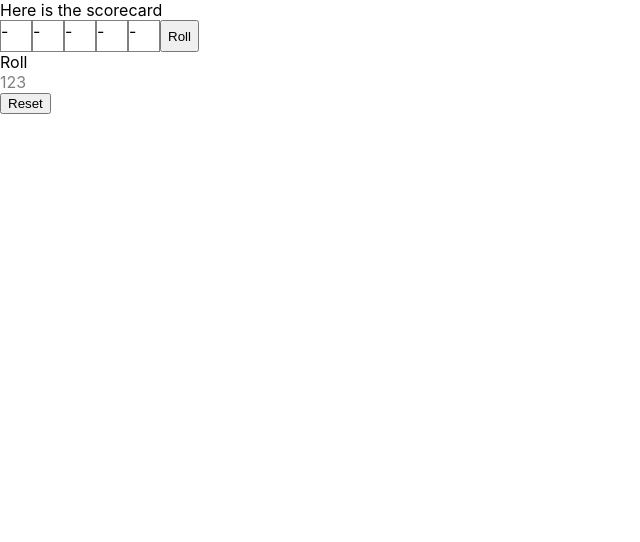
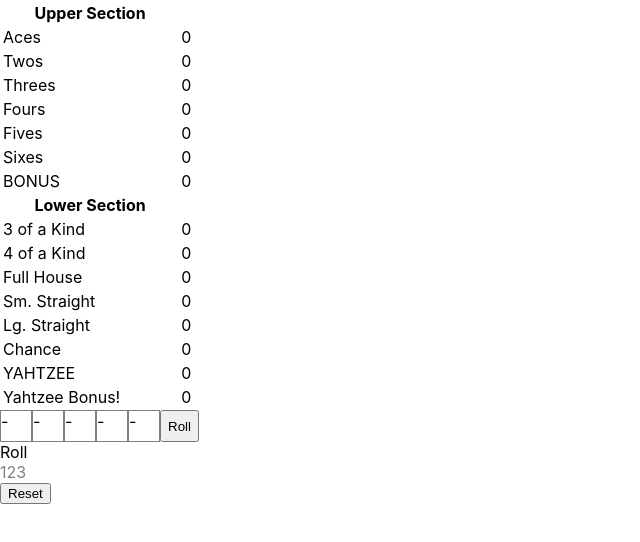
Before and after one commit to aamharris/yahtzee-react, a React (Create React App) app: page / in a window 1280 px wide. Shown: the top 542 px of the page, without its empty margins (0-640 px from the left). Built offline with nearby package versions, Linux system fonts and the light colour scheme.

Commit message:
complete calculating scoring possibilities for all dice rolls with tests

```diff
--- a/src/scorecard/ScorecardRow.tsx
+++ b/src/scorecard/ScorecardRow.tsx
@@ -6,10 +6,10 @@
 
 function ScorecardRow({ title, score, possibleScore }: ScorecardRowProps) {
     return (
-        <div style={{display: 'flex'}}>
-            <div style={{flexGrow: 1,  flexBasis: '100%'}}>{title}</div>
-            <div style={{flexGrow: 1, flexBasis: '100%'}}>{score ? score : possibleScore}</div>
-        </div>
+        <tr>
+            <td>{title}</td>
+            <td>{score ? score : possibleScore}</td>
+        </tr>
     );
 }
 
--- a/src/scorecard/index.tsx
+++ b/src/scorecard/index.tsx
@@ -1,5 +1,159 @@
-import React from 'react';
+import React, { useEffect, useState } from 'react';
+import { YahtzeeDice } from '../App';
+import { FULL_HOUSE_SCORE, LG_STRAIGHT_SCORE, SM_STRAIGHT_SCORE, YAHTZEE_SCORE } from '../constants';
+import ScorecardRow from './ScorecardRow';
 
-export default function Scorecard() {
-    return <div>Here is the scorecard</div>
+export type YahtzeeScorecard = {
+    upperSection: {
+        aces?: number,
+        twos?: number,
+        threes?: number,
+        fours?: number,
+        fives?: number,
+        sixes?: number,
+    },
+    lowerSection: {
+        threeOfAKind?: number,
+        fourOfAKind?: number,
+        fullHouse?: number,
+        smallStraight?: number,
+        largeStraight?: number,
+        yahtzee?: number,
+        chance?: number,
+        yahtzeeBonusCount?: number,
+    }
 }
+
+type ScorecardProps = {
+    dice: YahtzeeDice[];
+}
+
+export default function Scorecard({ dice }: ScorecardProps) {
+    const [possibleScores, setPossibleScores] = useState(initializeScorecard())
+
+    let totalCountOfDiceByValue: Map<number, number>;
+
+    useEffect(() => {
+        calculatePossibleScores(dice);
+    }, [dice]);
+
+    const getSumOfDiceWithTheNumber = (number: number): number => {
+        if (totalCountOfDiceByValue.has(number)) {
+            return totalCountOfDiceByValue.get(number) as number * number;
+        }
+        return 0;
+    }
+
+    const hasFullHouse = (): boolean => {
+        return totalCountOfDiceByValue.size === 2 && (totalCountOfDiceByValue.values().next().value === 3 ||
+        totalCountOfDiceByValue.values().next().value === 2);
+    }
+
+    const hasNumberOfSameDice = (number: number): boolean => {
+        return Array.from(totalCountOfDiceByValue.values()).filter((v) => v >= number ).length > 0;
+    }
+
+    const hasSmallStraight = (): boolean => {
+        let consectiveCount = 0;
+        Array.from(totalCountOfDiceByValue.keys()).sort((a, b) => b - a).map((currentNumber, idx, arr) => {
+            if (idx !== arr.length && currentNumber - arr[idx + 1] === 1) {
+                consectiveCount += 1;
+            }
+        });
+
+        return consectiveCount === 3;
+    }
+
+    const getDiceTotal = (): number => {
+        return Array.from(totalCountOfDiceByValue).reduce((total, kv) => {
+            return total + (kv[0] * kv[1])
+        }, 0)
+    }
+
+    function calculatePossibleScores(dice: YahtzeeDice[]) {
+        totalCountOfDiceByValue = new Map<number, number>();
+        dice.forEach((d) => {
+            if (d.value) {
+                if (totalCountOfDiceByValue.has(d.value)) {
+                    totalCountOfDiceByValue.set(d.value, totalCountOfDiceByValue.get(d.value) as number + 1);
+                } else {
+                    totalCountOfDiceByValue.set(d.value, 1);
+                }
+            }
+        });
+
+        const diceTotal = getDiceTotal();
+
+        possibleScores.upperSection.aces = getSumOfDiceWithTheNumber(1);
+        possibleScores.upperSection.twos = getSumOfDiceWithTheNumber(2);
+        possibleScores.upperSection.threes = getSumOfDiceWithTheNumber(3);
+        possibleScores.upperSection.fours = getSumOfDiceWithTheNumber(4);
+        possibleScores.upperSection.fives = getSumOfDiceWithTheNumber(5);
+        possibleScores.upperSection.sixes = getSumOfDiceWithTheNumber(6);
+        possibleScores.lowerSection.fullHouse = hasFullHouse() ? FULL_HOUSE_SCORE : 0;
+        possibleScores.lowerSection.smallStraight = hasSmallStraight() ? SM_STRAIGHT_SCORE : 0;
+        possibleScores.lowerSection.largeStraight = totalCountOfDiceByValue.size === 5 ? LG_STRAIGHT_SCORE : 0;
+        possibleScores.lowerSection.threeOfAKind = hasNumberOfSameDice(3) ? diceTotal : 0;
+        possibleScores.lowerSection.fourOfAKind = hasNumberOfSameDice(4) ? diceTotal : 0;
+        possibleScores.lowerSection.chance = diceTotal;
+        possibleScores.lowerSection.yahtzee = hasNumberOfSameDice(5) ? YAHTZEE_SCORE : 0;
+        setPossibleScores({...possibleScores})
+    }
+
+    function initializeScorecard(): YahtzeeScorecard {
+        return {
+            upperSection: {
+                aces: undefined,
+                twos: undefined,
+                threes: undefined,
+                fours: undefined,
+                fives: undefined,
+                sixes: undefined,
+            },
+            lowerSection: {
+                threeOfAKind: undefined,
+                fourOfAKind: undefined,
+                fullHouse: undefined,
+                smallStraight: undefined,
+                largeStraight: undefined,
+                yahtzee: undefined,
+                chance: undefined,
+                yahtzeeBonusCount: undefined,
+            }
+        }
+    }
+
+    return (
+        <table style={{ width: '200px' }}>
+            <thead>
+            <tr>
+                <th>Upper Section</th>
+            </tr>
+            </thead>
+            <tbody name="tbody">
+                <ScorecardRow title={'Aces'} score={undefined} possibleScore={possibleScores.upperSection.aces} />
+                <ScorecardRow title={'Twos'} score={undefined} possibleScore={possibleScores.upperSection.twos} />
+                <ScorecardRow title={'Threes'} score={undefined} possibleScore={possibleScores.upperSection.threes} />
+                <ScorecardRow title={'Fours'} score={undefined} possibleScore={possibleScores.upperSection.fours} />
+                <ScorecardRow title={'Fives'} score={undefined} possibleScore={possibleScores.upperSection.fives} />
+                <ScorecardRow title={'Sixes'} score={undefined} possibleScore={possibleScores.upperSection.sixes} />
+                <ScorecardRow title={'BONUS'} score={undefined} possibleScore={possibleScores.lowerSection.chance} />
+            </tbody>
+            <thead>
+            <tr>
+                <th>Lower Section</th>
+            </tr>
+            </thead>
+            <tbody>
+                <ScorecardRow title={'3 of a Kind'} score={undefined} possibleScore={possibleScores.lowerSection.threeOfAKind} />
+                <ScorecardRow title={'4 of a Kind'} score={undefined} possibleScore={possibleScores.lowerSection.fourOfAKind} />
+                <ScorecardRow title={'Full House'} score={undefined} possibleScore={possibleScores.lowerSection.fullHouse} />
+                <ScorecardRow title={'Sm. Straight'} score={undefined} possibleScore={possibleScores.lowerSection.smallStraight} />
+                <ScorecardRow title={'Lg. Straight'} score={undefined} possibleScore={possibleScores.lowerSection.largeStraight} />
+                <ScorecardRow title={'Chance'} score={undefined} possibleScore={possibleScores.lowerSection.chance} />
+                <ScorecardRow title={'YAHTZEE'} score={undefined} possibleScore={possibleScores.lowerSection.yahtzee} />
+                <ScorecardRow title={'Yahtzee Bonus!'} score={undefined} possibleScore={0} />
+            </tbody>
+        </table>
+    )
+}
```
Also changed, not shown: 1 other file (tests, documents, lock files or other folders).
